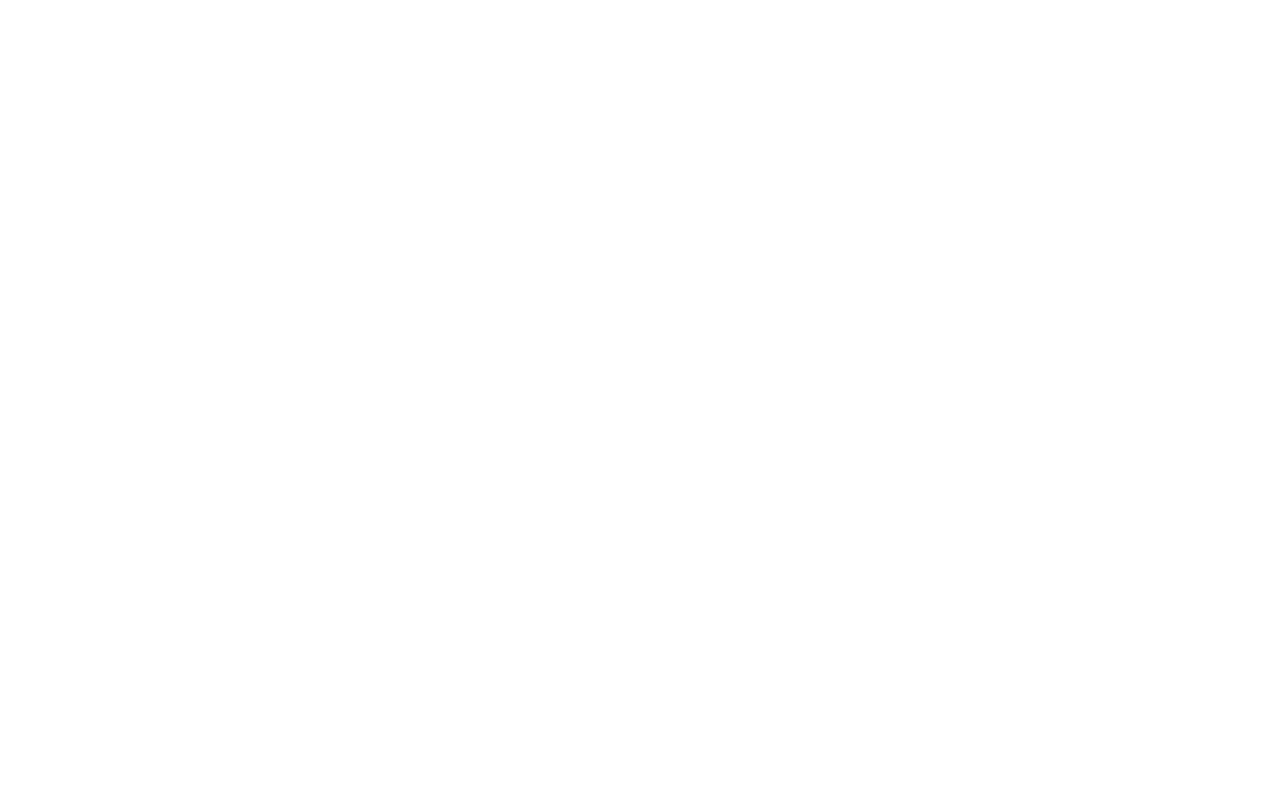
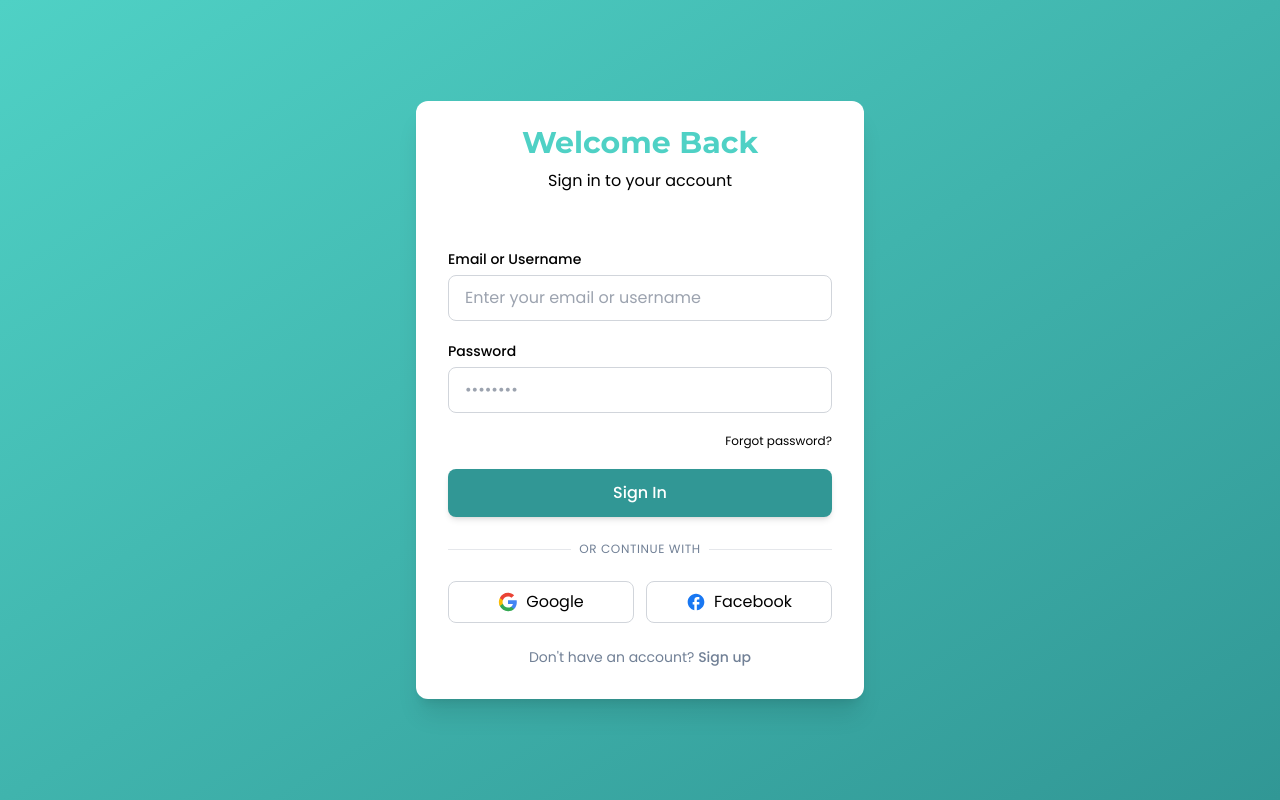
Before and after one commit to Cabdinasir64/BuyNGo, a React (Vite) app: page /signin in a window 1280 px wide. Before the commit this address had no page. Built offline with nearby package versions, Linux system fonts and the light colour scheme; the HTML template or start-up script is replaced by a standard one.

Commit message:
i connect another files

```diff
--- a/src/App.jsx
+++ b/src/App.jsx
@@ -1,5 +1,7 @@
 import { BrowserRouter as Router, Routes, Route } from "react-router-dom";
 import AdminDashboard from './pages/admin/admin'
+import SignUp from './auth/signup'
+import SignIn from './auth/signin'
 function App() {
 
 
@@ -8,6 +10,8 @@
       <Router>
         <Routes>
           <Route path="/" element={<AdminDashboard />} />
+          <Route path="/signup" element={<SignUp />} />
+          <Route path="/signin" element={<SignIn />} />
         </Routes>
       </Router>
     </>
```
